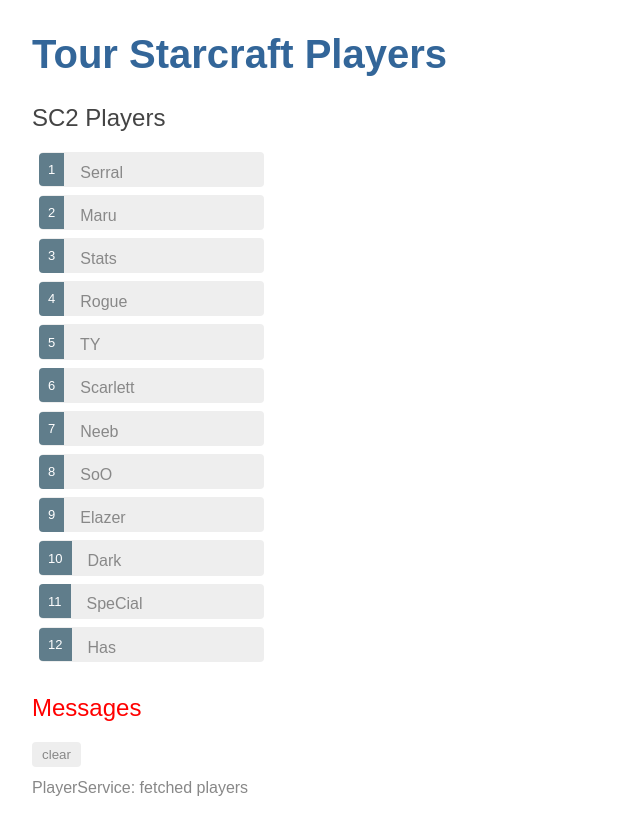
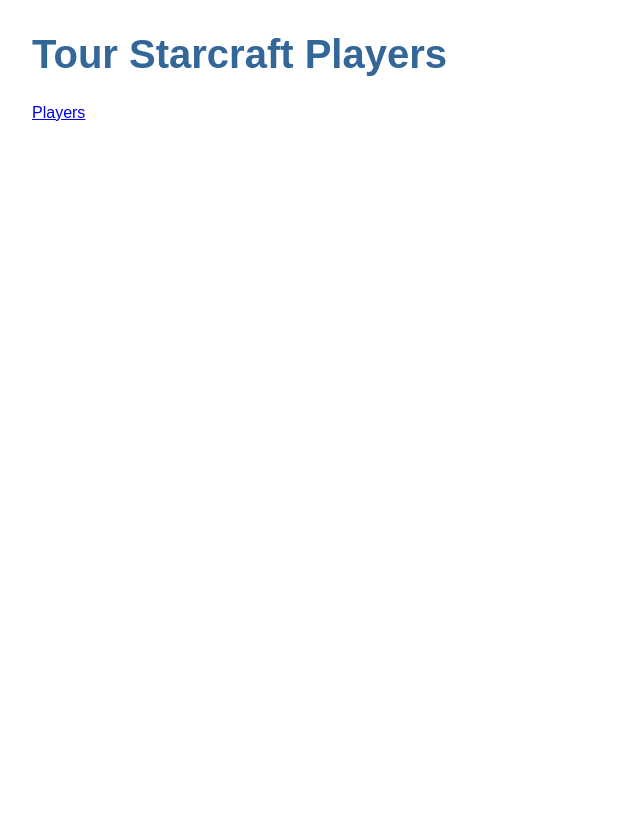
Before and after one commit to Roboronnie/angular-tour-of-starcraft-players, an Angular app: page / in a window 1280 px wide. Shown: the whole page, without its empty margins (0-640 px from the left). After the commit the page ends 800 px from the top, so only its background shows below. Built offline with nearby package versions, Linux system fonts and the light colour scheme.

Commit message:
use app-routing module to create a nav link to /players

```diff
--- a/src/app/app-routing.module.ts
+++ b/src/app/app-routing.module.ts
@@ -1,10 +1,14 @@
 import { NgModule } from '@angular/core';
 import { Routes, RouterModule } from '@angular/router';
+import { PlayersComponent } from './players/players.component';
 
-const routes: Routes = [];
+const routes: Routes = [
+  { path: 'players', component: PlayersComponent}
+];
 
 @NgModule({
-  imports: [RouterModule.forRoot(routes)],
+  imports: [ RouterModule.forRoot(routes) ],
   exports: [RouterModule]
 })
+
 export class AppRoutingModule { }
--- a/src/app/app.component.html
+++ b/src/app/app.component.html
@@ -1,4 +1,7 @@
 <!-- double curly braces of interpolation to display the app title -->
 <h1>{{title}}</h1>
-<app-players></app-players> <!--add element selector for PlayersComponent -->
+<nav>
+    <a routerLink="/players">Players</a>
+</nav>
+<router-outlet></router-outlet>
 <app-messages></app-messages>
```
